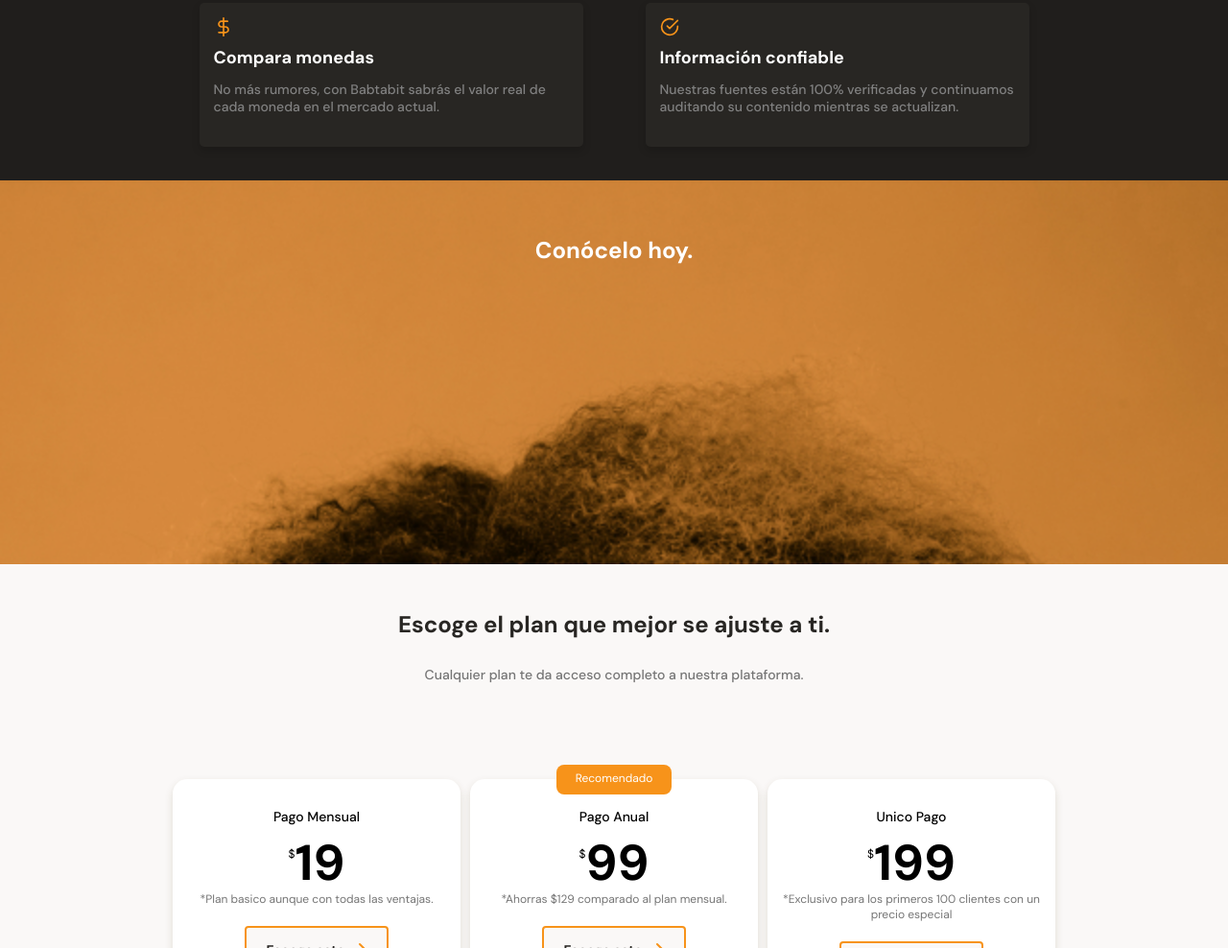
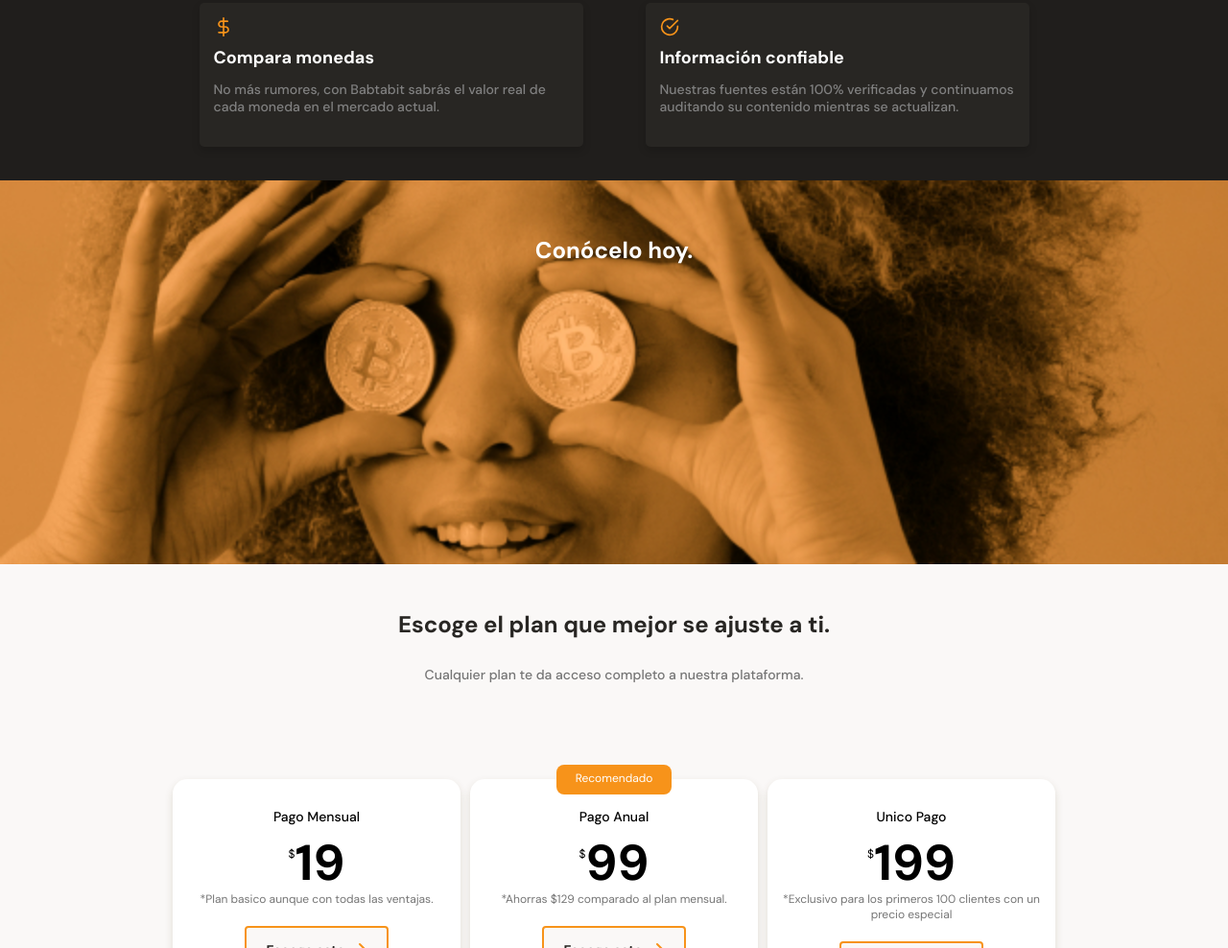
Before and after one commit to Josevall/responsive-design-mobile-first, a plain HTML site: page index.html in a window 1280 px wide. Shown: the part 1502-2490 px from the top of the page at 96% size. Drawn offline with Linux system fonts and the light colour scheme.

Commit message:
background img

```diff
--- a/style.css
+++ b/style.css
@@ -361,7 +361,7 @@ main {
     min-width: 320px;
     height: 50vh;
     background-image: url("./assets/img/bitcoinbaby2x.jpg");
-    position: center;
+    background-position: center;
     background-size: cover;
     background-repeat: no-repeat;
     text-align: center;
```
